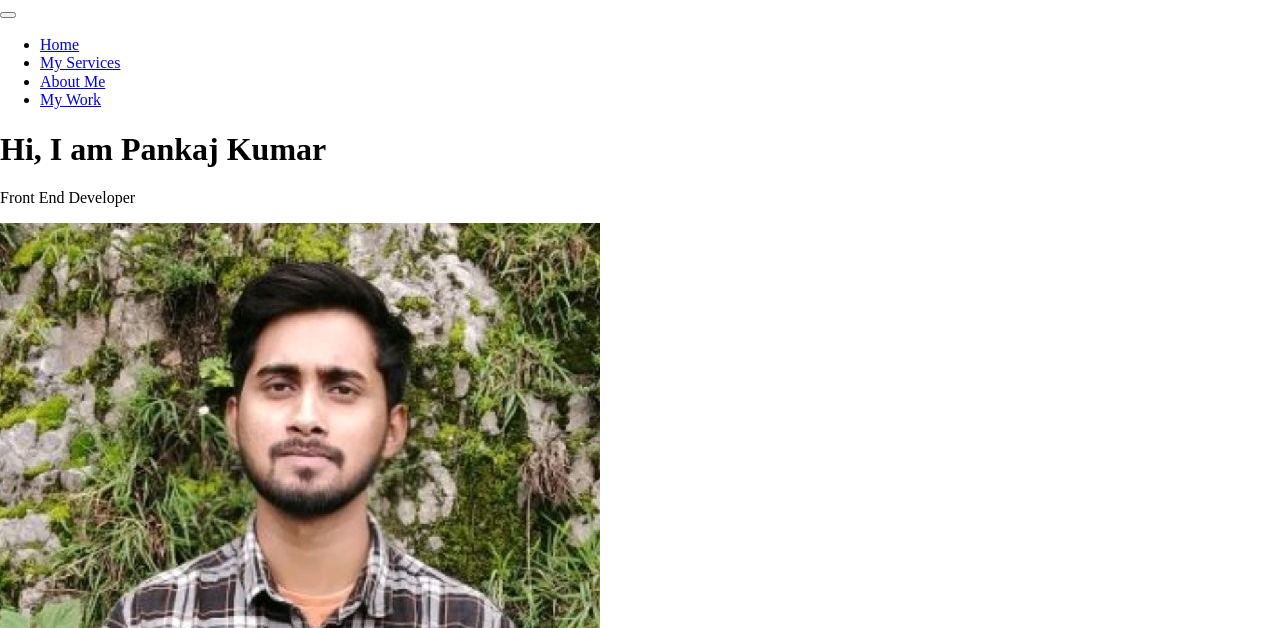
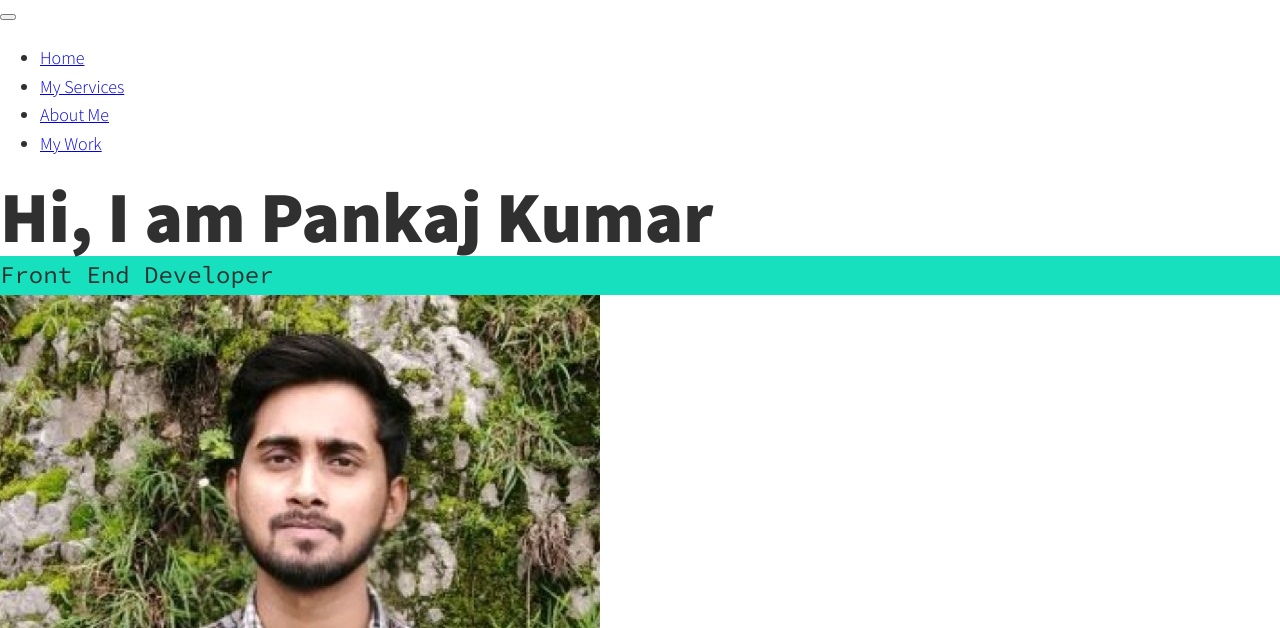
Before and after one commit to iPankajKr/portfolio, a plain HTML site: page index.html in a window 1280 px wide. Shown: the part 172-800 px from the top of the page. Drawn offline with nearby package versions, Linux system fonts and the light colour scheme.

Commit message:
Add CSS styles and define custom properties

```diff
--- /dev/null
+++ b/css/style.css
@@ -0,0 +1,92 @@
+*,
+*::before,
+*::after {
+    box-sizing: border-box;
+}
+
+
+/* Custom Properties */
+
+:root {
+    --ff-primary: 'Source Sans Pro', sans-serif;
+    --ff-secondary: 'Source Code Pro', monospace;
+
+    --fw-reg: 300;
+    --fw-bold: 900;
+
+    --clr-light: #fff;
+    --clr-dark: #303030;
+    --clr-accent: #16e0bd;
+
+    --fs-h1: 3rem;
+    --fs-h2: 2.25rem;
+    --fs-h3: 1.25rem;
+    --fs-body: 1rem;
+}
+
+@media (min-width: 800px) {
+    :root {
+        --fs-h1: 4.5rem;
+        --fs-h2: 3.75rem;
+        --fs-h3: 1.5rem;
+        --fs-body: 1.125rem;
+    }
+}
+
+
+/* General Properties */
+
+body {
+    background: var(--clr-light);
+    color: var(--clr-dark);
+    margin: 0;
+    font-family: var(--ff-primary);
+    font-size: var(--fs-body);
+    line-height: 1.6;
+
+}
+
+img {
+    display: block;
+    max-width: 100%;
+}
+
+strong {
+    font-weight: var(--fw-bold);
+}
+
+/* Typograpy */
+
+h1,
+h2,
+h3 {
+    line-height: 1.1;
+    margin: 0;
+}
+
+h1 { font-size: var(--fs-h1) }
+h2 { font-size: var(--fs-h2) }
+h3 { font-size: var(--fs-h3) }
+
+.section__title {
+    margin-bottom: .25em;
+}
+
+.section__title--intro {
+    font-weight: var(--fw-reg);
+}
+
+.section__title--intro strong {
+    display: block;
+}
+
+.section__subtitle {
+    margin: 0;
+    font-size: var(--fs-h3);
+}
+
+.section__subtitle--intro,
+.section__subtitle--about {
+    background: var(--clr-accent);
+    font-family: var(--ff-secondary);
+}
--- a/index.html
+++ b/index.html
@@ -6,6 +6,12 @@
         <title>Pankaj Kumar's Portfolio Website</title>
         <link rel="stylesheet" href="https://cdnjs.cloudflare.com/ajax/libs/normalize/8.0.1/normalize.min.css">
         <link rel="stylesheet" href="path/to/font-awesome/css/font-awesome.min.css">
+
+        <!-- Custom Font -->
+        <link href="https://fonts.googleapis.com/css?family=Source+Code+Pro:400,900|Source+Sans+Pro:300,900&display=swap" rel="stylesheet">
+
+        <link rel="stylesheet" href="css/style.css">
+
     </head>
     <body>
         <header>
```
